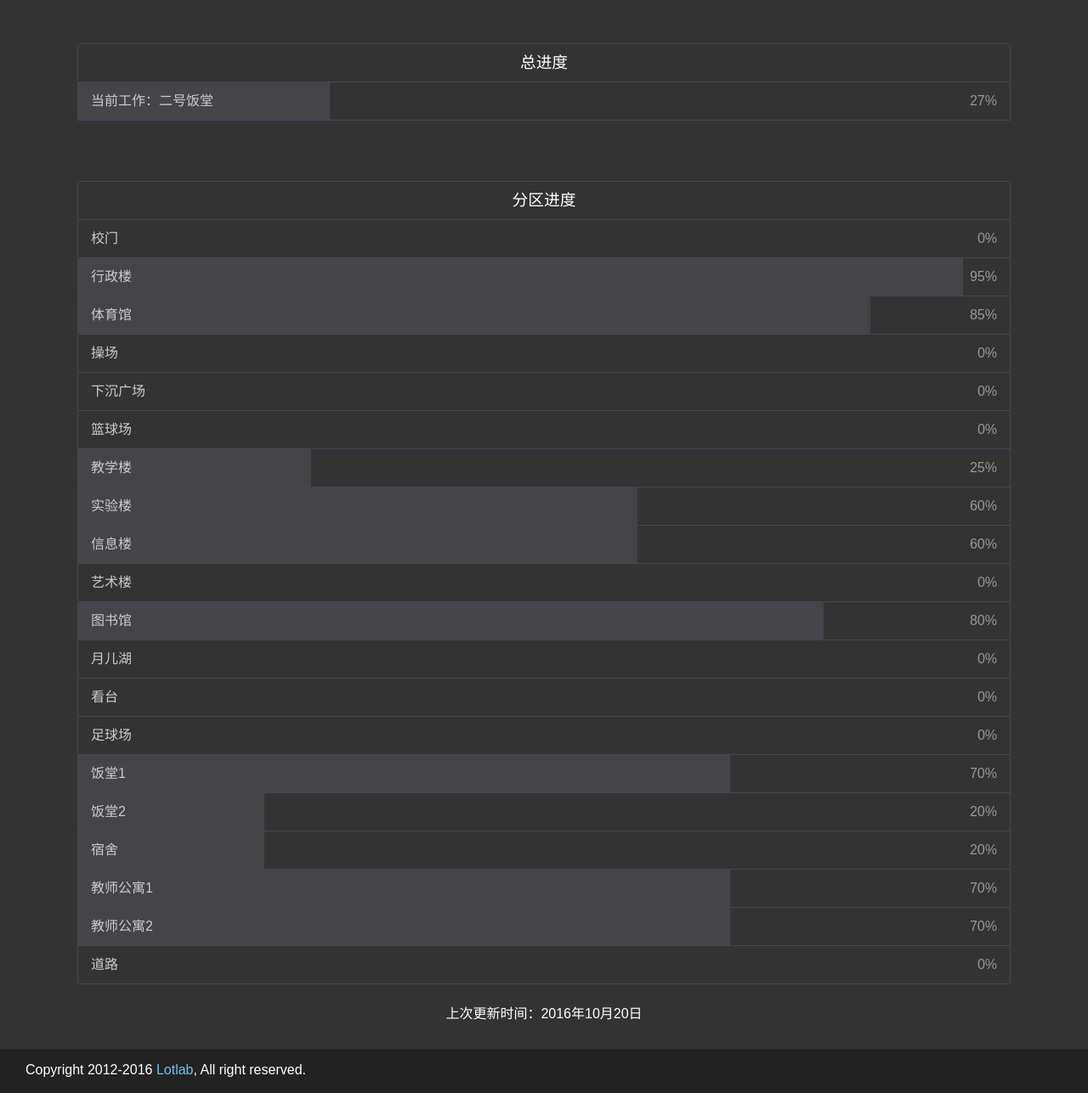
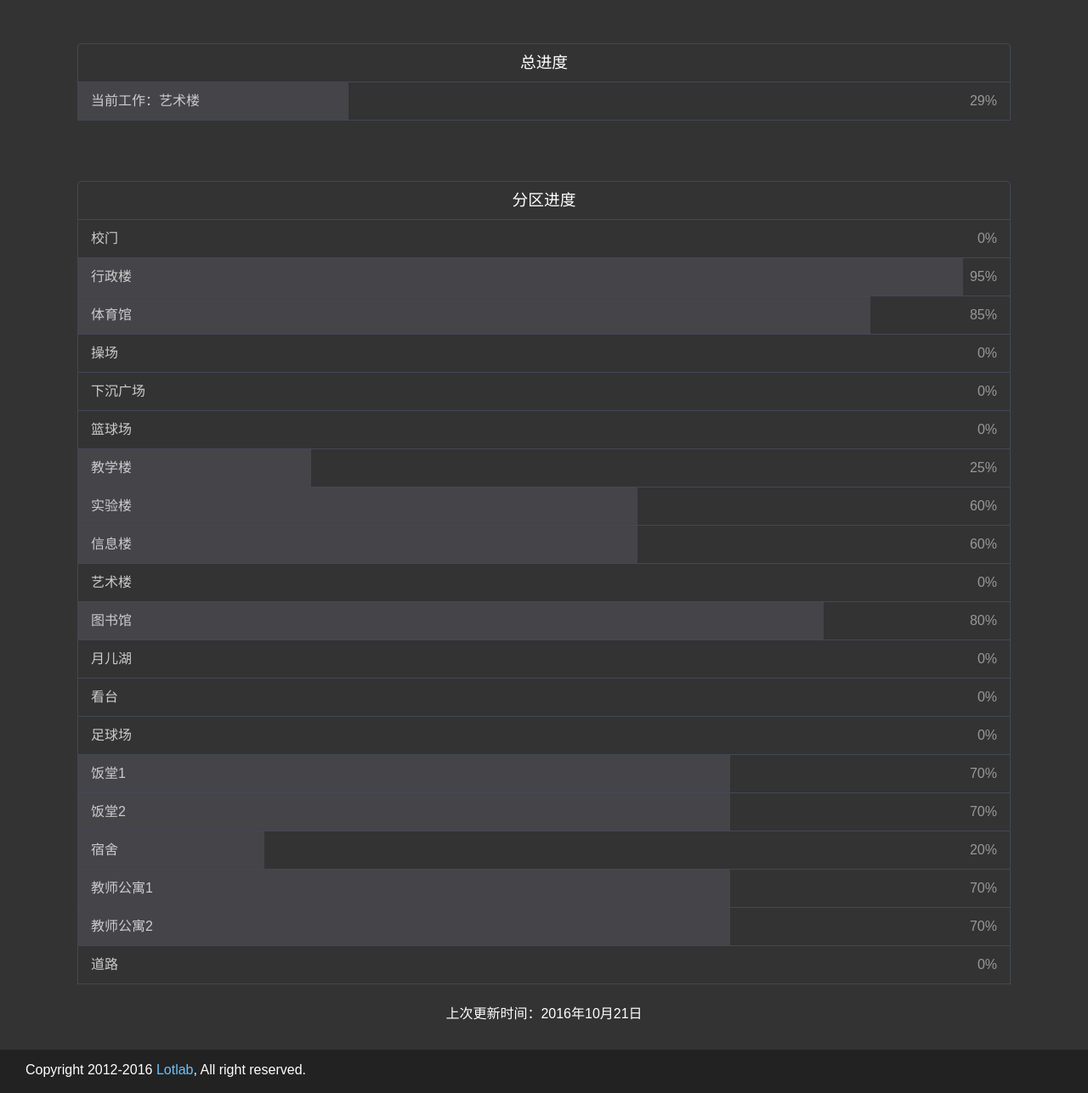
Before and after one commit to Lotlab/mcsgyz, a plain HTML site: page process.html in a window 1280 px wide. Shown: the part 324-1611 px from the top of the page at 85% size. Drawn offline with Linux system fonts and the light colour scheme.

Commit message:
更新进度

```diff
--- a/process.html
+++ b/process.html
@@ -45,9 +45,9 @@
 					<div class='table'>
 						<h3 class="table-header" style="text-align: center;">总进度</h3>
 						<a class="table-item" href="#">
-							<span class="table-item-fill" style="width: 27%;"></span>
-							<span class="table-item-proc">27%</span>
-							当前工作：二号饭堂
+							<span class="table-item-fill" style="width: 29%;"></span>
+							<span class="table-item-proc">29%</span>
+							当前工作：艺术楼
 						</a>
 					</div>
 					<br>
@@ -133,8 +133,8 @@
 							饭堂1
 						</a>
 						<a class="table-item" href="#">
-							<span class="table-item-fill" style="width: 20%;"></span>
-							<span class="table-item-proc">20%</span>
+							<span class="table-item-fill" style="width: 70%;"></span>
+							<span class="table-item-proc">70%</span>
 							饭堂2
 						</a>
 						<a class="table-item" href="#">
@@ -160,7 +160,7 @@
 					</div>
 
 					<br>
-					<div style="text-align: center;">上次更新时间：2016年10月20日</div>
+					<div style="text-align: center;">上次更新时间：2016年10月21日</div>
 				</div>
 			</div>
 
```
